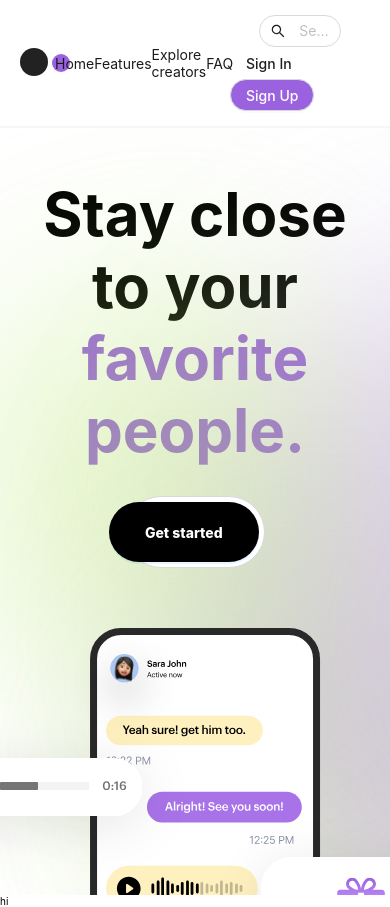
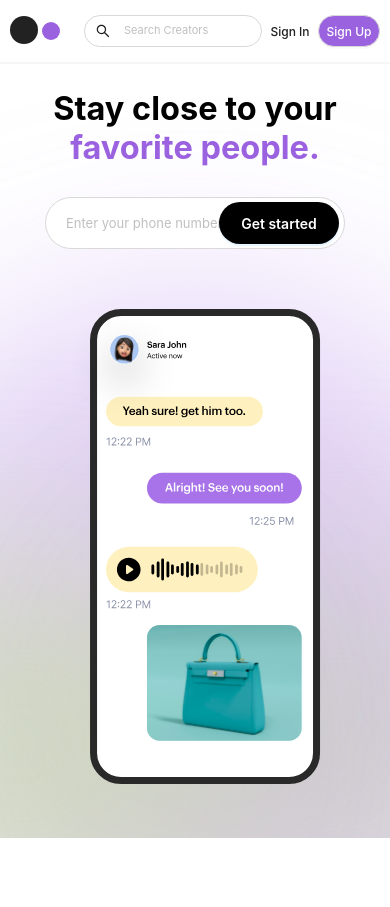
Before and after one commit to raqib-rasheed/bmc-user-management, a React (Vite) app: page / in a window 390 px wide. After the commit the page ends 844 px from the top, so only its background shows below. Built offline with nearby package versions, Linux system fonts and the light colour scheme.

Commit message:
update: responsive styles for Hero section

```diff
--- a/src/App.tsx
+++ b/src/App.tsx
@@ -2,11 +2,7 @@ import "./App.css";
 import Home from "./pages";
 
 function App() {
-  return (
-    <>
-      <Home />
-    </>
-  );
+  return <Home />;
 }
 
 export default App;
--- /dev/null
+++ b/src/components/Benefits/index.tsx
@@ -0,0 +1,3 @@
+export default function Beneftits() {
+  return <div></div>;
+}
--- a/src/components/Header/Nav/index.scss
+++ b/src/components/Header/Nav/index.scss
@@ -8,4 +8,10 @@ nav {
     color: rgb(27, 27, 27);
     text-decoration: none;
   }
+
+  @media (max-width: 700px) {
+    a {
+      display: none;
+    }
+  }
 }
--- a/src/components/Header/index.scss
+++ b/src/components/Header/index.scss
@@ -20,4 +20,34 @@ header {
     color: white;
     font-weight: 500;
   }
+
+  .auth-buttons-for-small-screen {
+    display: none;
+  }
+
+  @media (max-width: 800px) {
+    font-size: 1.15rem;
+
+    .header-search-container {
+      flex: 40%;
+    }
+  }
+
+  @media (max-width: 650px) {
+    padding: 1.5rem 1rem;
+
+    .search-creators-input {
+      .ant-input {
+        font-size: 1.1rem;
+      }
+    }
+  }
+
+  @media (max-width: 400px) {
+    .sign-up-button,
+    .sign-in-button {
+      font-size: 1.2rem;
+      padding: 0.75rem;
+    }
+  }
 }
--- a/src/components/Header/index.tsx
+++ b/src/components/Header/index.tsx
@@ -5,17 +5,17 @@ import { SearchOutlined } from "@ant-design/icons";
 
 export default function Header() {
   const linkAndLogoSpanProps = {
-    xs: { flex: "60%" },
-    sm: { flex: "43%" },
-    md: { flex: "45%" },
+    xs: { flex: "20%" },
+    sm: { flex: "45%" },
+    md: { flex: "60%" },
     lg: { flex: "40%" },
     xl: { flex: "30%" },
   };
 
   const searchAndButtonsSpanProps = {
-    xs: { flex: "40%" },
-    sm: { flex: "57%" },
-    md: { flex: "55%" },
+    xs: { flex: "80%" },
+    sm: { flex: "55%" },
+    md: { flex: "40%" },
     xl: { flex: "45%" },
   };
 
@@ -32,7 +32,7 @@ export default function Header() {
   );
 
   const HeaderSearch = (
-    <Col span={14}>
+    <Col className="header-search-container" {...searchAndButtonsSpanProps}>
       <Input
         className="search-creators-input"
         prefix={<SearchOutlined />}
@@ -60,7 +60,7 @@ export default function Header() {
           </Row>
         </Col>
         <Col {...searchAndButtonsSpanProps}>
-          <Row justify="space-around">
+          <Row className="search-auth-buttons-container" justify="end">
             {HeaderSearch}
             {AuthenticationButtons}
           </Row>
--- a/src/components/Hero/heroGradientsConfig.ts
+++ b/src/components/Hero/heroGradientsConfig.ts
@@ -5,12 +5,12 @@ export const gradientCirclesConfig = [
     alt: "hero section gradient circle",
   },
   {
-    className: "gradient-circle green",
+    className: "gradient-circle purple",
     src: "/hero-circle-purple.svg",
     alt: "hero section gradient circle",
   },
   {
-    className: "gradient-circle grenn right",
+    className: "gradient-circle green right",
     src: "/hero-circle-green.svg",
     alt: "hero section gradient circle",
   },
--- a/src/components/Hero/index.scss
+++ b/src/components/Hero/index.scss
@@ -4,7 +4,7 @@ section.hero {
   flex-direction: column;
   padding: 5rem 4rem;
   align-items: center;
-  height: calc(100vh - 177px);
+  height: calc(100vh - 165px);
   overflow: hidden;
 
   h1 {
@@ -25,6 +25,7 @@ section.hero {
     align-items: center;
     width: 45%;
     max-width: 700px;
+    min-width: 350px;
 
     .ant-input-affix-wrapper {
       padding: 0;
@@ -69,6 +70,7 @@ section.hero {
       }
     }
   }
+
   .mobile-screen-images {
     position: relative;
     z-index: 2;
@@ -119,4 +121,47 @@ section.hero {
       }
     }
   }
+
+  @media (max-width: 800px) {
+    h1 {
+      font-size: 4rem;
+    }
+  }
+
+  @media (max-width: 700px) {
+    height: calc(100vh - 120px);
+
+    h1 {
+      font-size: 3.25rem;
+    }
+    .gift-notification,
+    .voice-note,
+    .girl-face {
+      display: none !important;
+    }
+    padding: 2.5rem;
+  }
+
+  .phone-number-input {
+    min-width: 300px;
+
+    .ant-input-affix-wrapper {
+      font-size: 1.3rem !important;
+      border-radius: 3rem;
+      z-index: 2;
+    }
+
+    input {
+      height: 5rem;
+      border-radius: 3.3rem;
+    }
+
+    button {
+      height: 4rem;
+      width: 12rem;
+      margin-left: -12.5rem;
+      border-radius: 3rem;
+      font-weight: 600;
+    }
+  }
 }
--- a/src/pages/index.tsx
+++ b/src/pages/index.tsx
@@ -5,7 +5,6 @@ export default function Home() {
   return (
     <Layout>
       <Hero />
-      <div style={{ color: "black" }}>hi</div>
     </Layout>
   );
 }
```
Also changed, not shown: src/components/Benefits/index.scss (added).
